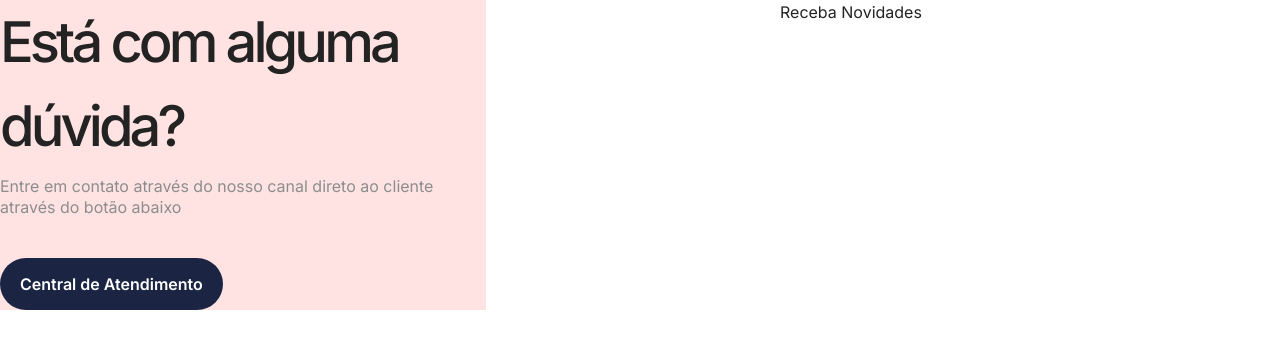
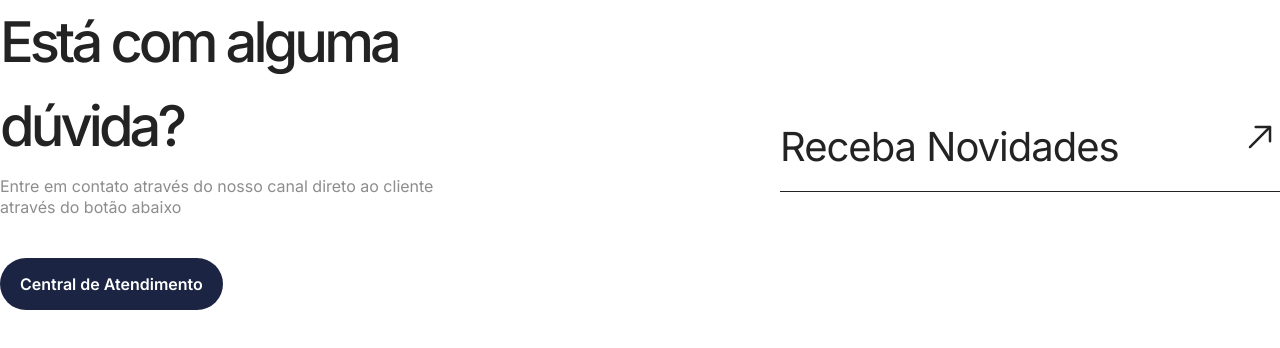
Before and after one commit to diogo-matias/landing-page-challange, a Next.js app: page /sections/LastSection in a window 1280 px wide. Shown: the top 348 px of the page. Built offline with nearby package versions, Linux system fonts and the light colour scheme.

Commit message:
last section

```diff
--- /dev/null
+++ b/src/components/icons/ArrowIcon.tsx
@@ -0,0 +1,53 @@
+type ArrowIconProps = {
+  size?: string | number; // Ex: '1em', '24px', 32
+  color?: string;
+  direction?: "up" | "down" | "left" | "right" | "topRight";
+  style?: React.CSSProperties;
+};
+
+const rotationDegrees = {
+  right: "0deg",
+  down: "90deg",
+  left: "180deg",
+  up: "270deg",
+  topRight: "-45deg",
+};
+
+export const ArrowIcon = ({
+  size = "1em",
+  color = "currentColor",
+  direction = "right",
+  style = {},
+}: ArrowIconProps) => {
+  return (
+    <svg
+      xmlns="http://www.w3.org/2000/svg"
+      viewBox="0 0 24 24"
+      fill="none"
+      style={{
+        display: "inline-block",
+        verticalAlign: "middle",
+        width: size,
+        height: size,
+        stroke: color,
+        transform: `rotate(${rotationDegrees[direction]})`,
+        ...style,
+      }}
+    >
+      <path
+        d="M14.43 5.92999L20.5 12L14.43 18.07"
+        stroke={color}
+        strokeWidth="1.5"
+        strokeLinecap="round"
+        strokeLinejoin="round"
+      />
+      <path
+        d="M3.5 12H20.33"
+        stroke={color}
+        strokeWidth="1.5"
+        strokeLinecap="round"
+        strokeLinejoin="round"
+      />
+    </svg>
+  );
+};
--- a/src/pages/sections/LastSection.tsx
+++ b/src/pages/sections/LastSection.tsx
@@ -1,22 +1,42 @@
 import Button from "@/components/Button";
+import { ArrowIcon } from "@/components/icons/ArrowIcon";
 
 export default function LastSection() {
   function customButton() {
-        return <button>Receba Novidades</button>;
+    return (
+      <div className="flex justify-between w-full lg:w-[500px] max-w-[500px]  pb-3.5 border-b">
+        <span className="text-[40px] tracking-tight">Receba Novidades</span>
+        <div className="w-10 h-10 ">
+          <ArrowIcon direction="topRight" size={40} />
+        </div>
+      </div>
+    );
   }
 
   function renderTitle() {
     return (
-            <div className="mb-10 flex justify-between">
-                <div className="bg-red-100 w-[38vw]">
-                    <h2 className="title-1">Está com alguma dúvida?</h2>
-                    <p className="text-neutral mt-2">
-                        Entre em contato através do nosso canal direto ao
-                        cliente através do botão abaixo
+      <div className="mb-10 flex flex-col items-center md:flex-row md:justify-between md:items-center gap-8">
+        <div className="flex flex-col items-center md:items-start  w-full md:w-[50vw] lg:w-[35vw]">
+          <h2 className="title-1 text-center md:text-left">
+            Está com alguma dúvida?
+          </h2>
+          <p className="text-neutral mt-2 text-center md:text-left">
+            Entre em contato através do nosso canal direto ao cliente através do
+            botão abaixo
           </p>
+          <div>
             <Button className="mt-10">Central de Atendimento</Button>
           </div>
-                <div className="w-[500px]">{customButton()}</div>
+        </div>
+        <div className="mt-10 md:mt-0">{customButton()}</div>
+      </div>
+    );
+  }
+
+  function renderNav() {
+    return (
+      <div className="flex">
+        <div className=""></div>
       </div>
     );
   }
```
Lines whose indentation alone changed are shown as unchanged.
